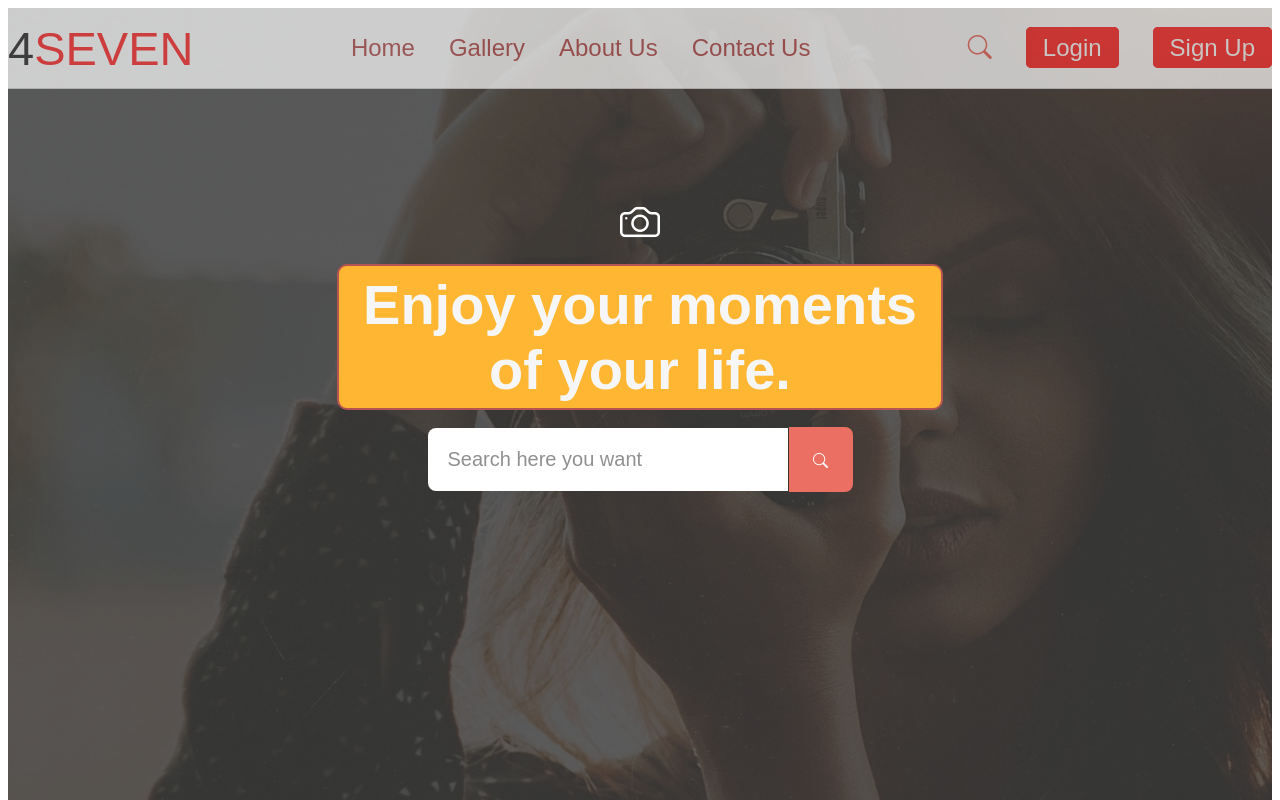
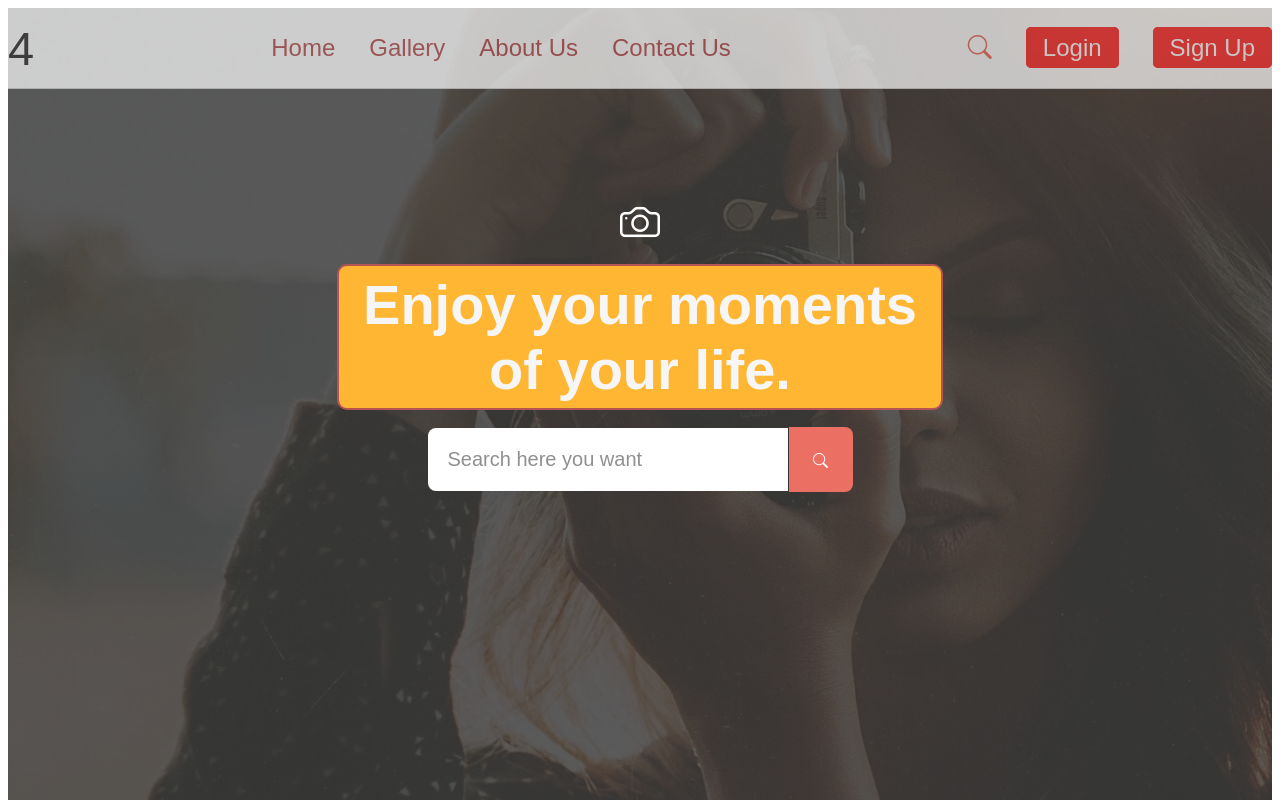
Before and after one commit to hamzariaz503/Simple-css, a plain HTML site: page index.html in a window 1280 px wide. Shown: the top 800 px of the page. Drawn offline with nearby package versions, Linux system fonts and the light colour scheme.

Commit message:
Updated index.html

```diff
--- a/index.html
+++ b/index.html
@@ -13,7 +13,7 @@
     <header>
 <nav>
         <div class="logo">
-       4<span>SEVEN</span>
+       4<span class = "okk"></span>
     </div>
     <div class="menu">
         <a href="#home">Home</a>
```
